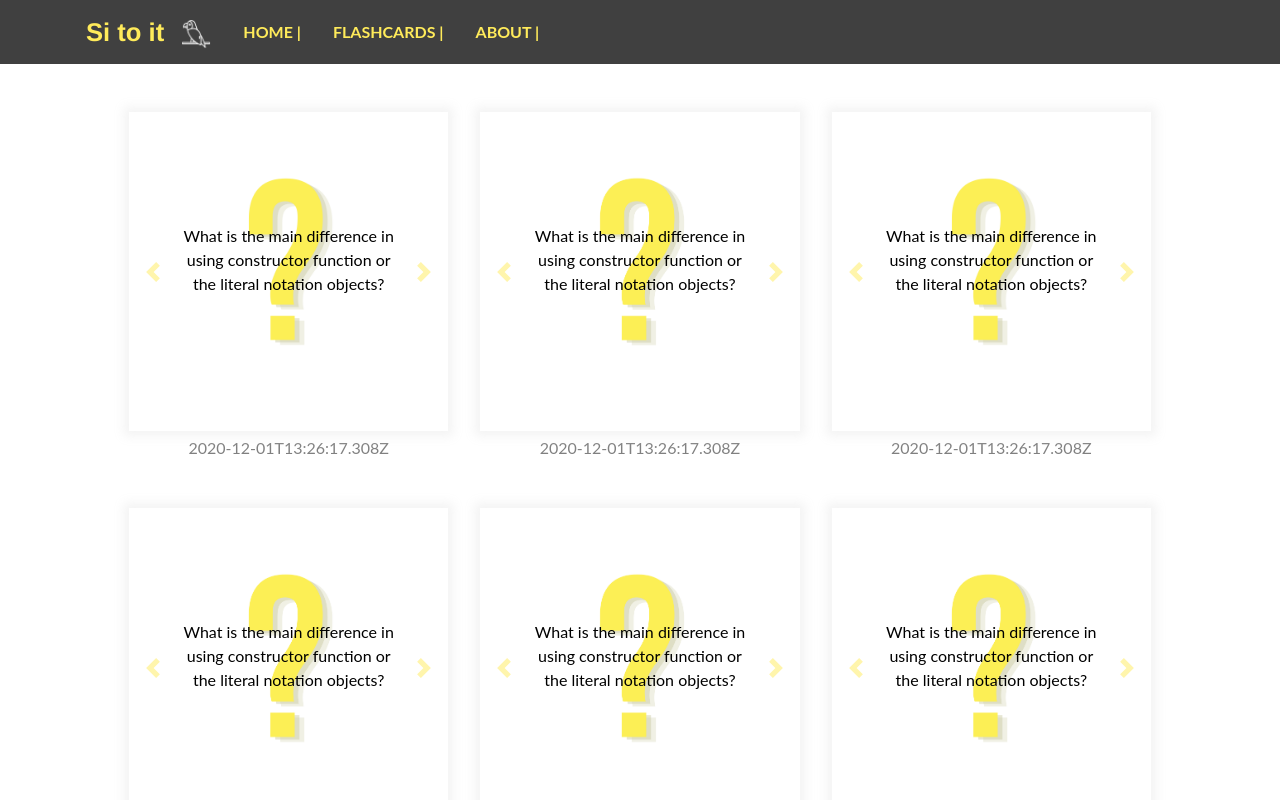
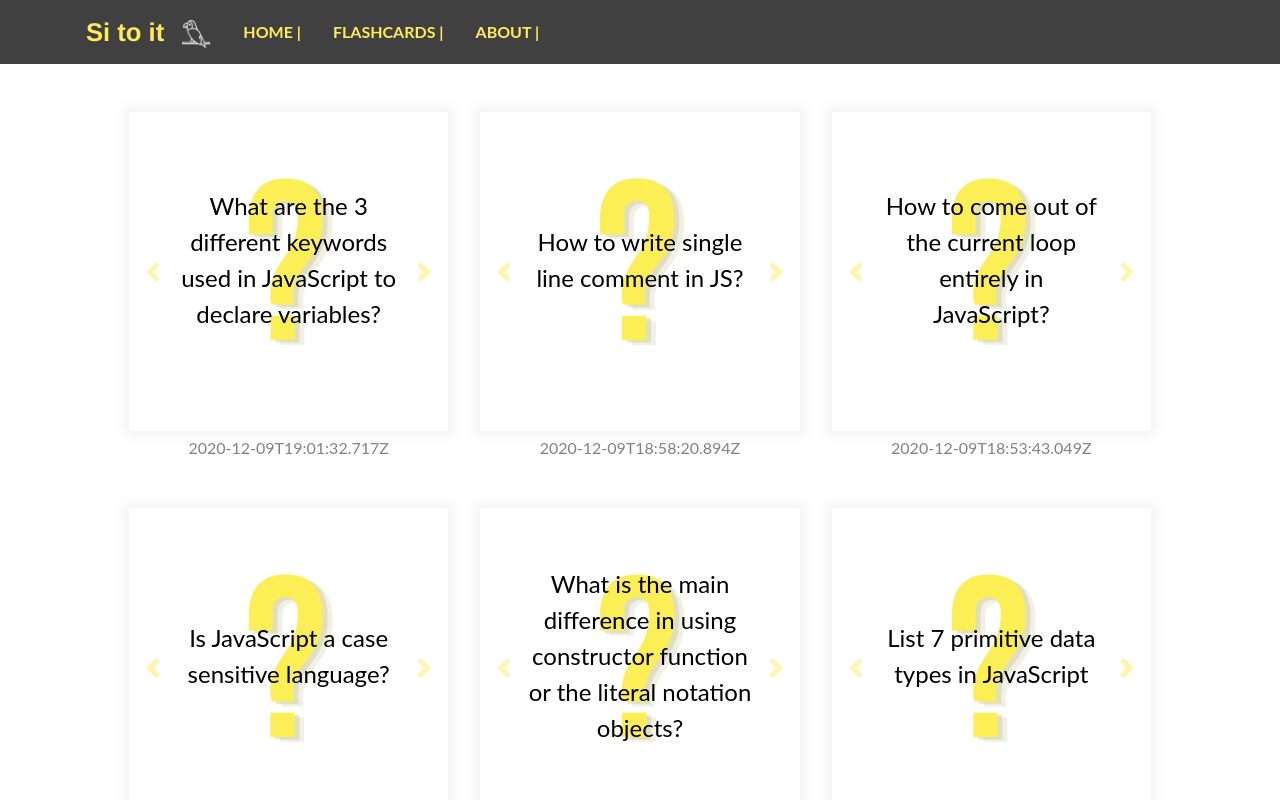
Before and after one commit to LucyBo/ouitoit, a Vue app: page /flashcards in a window 1280 px wide. Shown: the top 800 px of the page. Built offline with nearby package versions, Linux system fonts and the light colour scheme.

Commit message:
flashcards add

```diff
--- a/src/assets/flashccards.js
+++ b/src/assets/flashccards.js
@@ -1,38 +1,31 @@
 const flashcards = [
   {
-    id: '7',
-    createdAdd: '2020-12-01T13:26:17.308Z',
+    id: '6',
+    createdAdd: '2020-12-09T19:01:32.717Z',
     category: 'JavaScript',
-    question: 'What is the main difference in using constructor function or the literal notation objects?',
-    answer: 'The main difference is that one or more key-value pairs can be included in a literal declaration, while for constructed objects, properties must be added one at a time.'
-  },
-  {
-    id: '6',
-    createdAdd: '2020-12-01T13:26:17.308Z',
-    category: 'JavaScript',
-    question: 'What is the main difference in using constructor function or the literal notation objects?',
-    answer: 'The main difference is that one or more key-value pairs can be included in a literal declaration, while for constructed objects, properties must be added one at a time.'
+    question: 'What are the 3 different keywords used in JavaScript to declare variables?',
+    answer: 'VAR, LET and CONST'
   },
   {
     id: '5',
-    createdAdd: '2020-12-01T13:26:17.308Z',
+    createdAdd: '2020-12-09T18:58:20.894Z',
     category: 'JavaScript',
-    question: 'What is the main difference in using constructor function or the literal notation objects?',
-    answer: 'The main difference is that one or more key-value pairs can be included in a literal declaration, while for constructed objects, properties must be added one at a time.'
+    question: 'How to write single line comment in JS?',
+    answer: 'Single line comments start with //. Any text between // and the end of the line will be ignored by JavaScript (will not be executed).'
   },
   {
     id: '4',
-    createdAdd: '2020-12-01T13:26:17.308Z',
+    createdAdd: '2020-12-09T18:53:43.049Z',
     category: 'JavaScript',
-    question: 'What is the main difference in using constructor function or the literal notation objects?',
-    answer: 'The main difference is that one or more key-value pairs can be included in a literal declaration, while for constructed objects, properties must be added one at a time.'
+    question: 'How to come out of the current loop entirely in JavaScript?',
+    answer: 'By using: break. Break terminates the current loop, switch, or label statement and transfers program control to the statement following the terminated statement.'
   },
   {
     id: '3',
-    createdAdd: '2020-12-01T13:26:17.308Z',
+    createdAdd: '2020-12-09T18:30:05.196Z',
     category: 'JavaScript',
-    question: 'What is the main difference in using constructor function or the literal notation objects?',
-    answer: 'The main difference is that one or more key-value pairs can be included in a literal declaration, while for constructed objects, properties must be added one at a time.'
+    question: 'Is JavaScript a case sensitive language?',
+    answer: 'Thats true! All JavaScript identifiers are case sensitive. The variables lastName and lastname, are two different variables. Beware: JavaScript does not interpret VAR or Var as the keyword var. Fun fact: ☝  You can use in your code Unicode block symbols like this coffee ☕️ as variables definitions.'
   },
   {
     id: '2',
--- a/src/components/Card2.vue
+++ b/src/components/Card2.vue
@@ -86,7 +86,7 @@ export default {
     min-height: 80%;
     display: flex;
     align-items: center;
-    font-size: 1rem;
+    font-size: 1.5rem;
     background: url("../assets/questionmark.png");
     background-repeat: no-repeat;
     background-size: cover;
@@ -100,7 +100,7 @@ export default {
     min-height: 80%;
     display: flex;
     align-items: center;
-    font-size: 1rem;
+    font-size: 1.2rem;
     background: url("../assets/answermark.png");
     background-repeat: no-repeat;
     background-size: cover;
```
